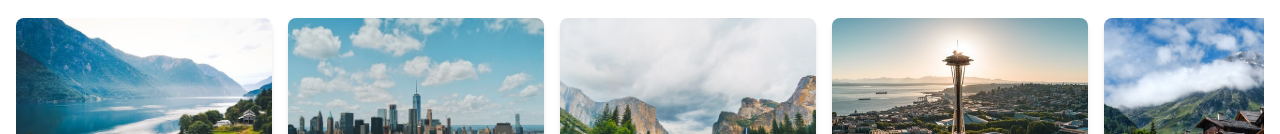
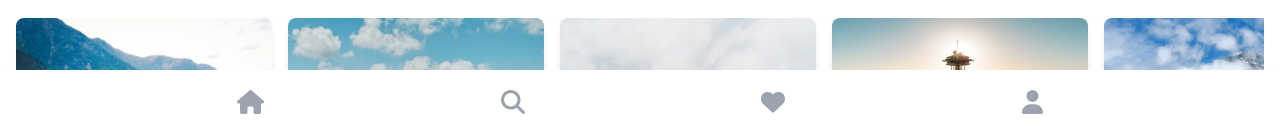
Before and after one commit to CristianCavanzo/curos-tailwind, a Next.js app: page / in a window 1280 px wide. Shown: the part 666-800 px from the top of the page. Built offline with nearby package versions, Linux system fonts and the light colour scheme.

Commit message:
[Add]: footer

```diff
--- a/package.json
+++ b/package.json
@@ -20,6 +20,10 @@
     "typescript": "5.1.6"
   },
   "dependencies": {
+    "@fortawesome/fontawesome-svg-core": "^6.4.0",
+    "@fortawesome/free-regular-svg-icons": "^6.4.0",
+    "@fortawesome/free-solid-svg-icons": "^6.4.0",
+    "@fortawesome/react-fontawesome": "^0.2.0",
     "next": "^13.4.8",
     "react": "^18.2.0",
     "react-dom": "^18.2.0"
--- /dev/null
+++ b/src/components/Footer/index.tsx
@@ -0,0 +1,15 @@
+import React from 'react';
+
+const Footer = () => {
+	return (
+		<footer className="space-y-2 bg-gray-50 text-gray-400">
+			<p className="text-lg font-semibold ">Acerca De</p>
+			<p className="text-sm">Inversionistas</p>
+			<p className="text-sm">Empleos</p>
+			<p className="text-sm">Terminos y condiciones</p>
+			<p className="text-sm">Platzi Traver, Inc.</p>
+		</footer>
+	);
+};
+
+export { Footer };
--- /dev/null
+++ b/src/components/TabBar/index.tsx
@@ -0,0 +1,24 @@
+import React from 'react';
+import { FontAwesomeIcon } from '@fortawesome/react-fontawesome';
+import { faHouse, faSearch, faHeart, faUser } from '@fortawesome/free-solid-svg-icons';
+import Link from 'next/link';
+const TabBar = () => {
+	return (
+		<div className="fixed bottom-0 left-0 right-0 flex h-16 w-full items-center justify-evenly bg-white shadow-md ">
+			<a href="/#home">
+				<FontAwesomeIcon icon={faHouse} size="xl" className="fill-current text-gray-400" />
+			</a>
+			<Link href="/">
+				<FontAwesomeIcon icon={faSearch} size="xl" className=" fill-current text-gray-400" />
+			</Link>
+			<Link href="/">
+				<FontAwesomeIcon icon={faHeart} size="xl" className=" fill-current text-gray-400" />
+			</Link>
+			<Link href="/">
+				<FontAwesomeIcon icon={faUser} size="xl" className=" fill-current text-gray-400" />
+			</Link>
+		</div>
+	);
+};
+
+export { TabBar };
--- a/src/pages/_app.tsx
+++ b/src/pages/_app.tsx
@@ -1,10 +1,15 @@
 import type { AppProps } from 'next/app';
+import { config } from '@fortawesome/fontawesome-svg-core';
 import { Montserrat } from 'next/font/google';
 import '../styles/global.css';
 const montserrat = Montserrat({
 	weight: 'variable',
 	subsets: ['latin'],
 });
+
+import '@fortawesome/fontawesome-svg-core/styles.css';
+config.autoAddCss = false;
+
 export default function MyApp({ Component, pageProps }: AppProps) {
 	return (
 		<div className={montserrat.className}>
--- a/src/pages/index.tsx
+++ b/src/pages/index.tsx
@@ -11,13 +11,15 @@ import { RecomendacionesSection } from '../components/RecomendacionesSection';
 import { Layout } from '../Layout';
 import { Trending } from '../components/Trending/Trending';
 import { FAQS } from '../components/FAQS/FAQS';
+import { Footer } from '../components/Footer';
+import { TabBar } from '../components/TabBar';
 
 const Home = () => {
 	return (
 		<Fragment>
 			<nav></nav>
 			<div id="tabBar"></div>
-			<main className="h-[90vh] max-h-[600px] w-screen">
+			<main id='home' className="h-[90vh] max-h-[600px] w-screen">
 				<div className="w-100 h-[90vh] max-h-[600px]">
 					<div className="w-100 relative h-[90vh] max-h-[600px]">
 						<Image
@@ -81,7 +83,9 @@ const Home = () => {
 				</RecomendacionesSection>
 				<Trending />
 				<FAQS></FAQS>
+				<Footer />
 			</Layout>
+			<TabBar />
 		</Fragment>
 	);
 };
```
Also changed, not shown: 1 other file (tests, documents, lock files or other folders). Lines whose indentation alone changed are shown as unchanged.
